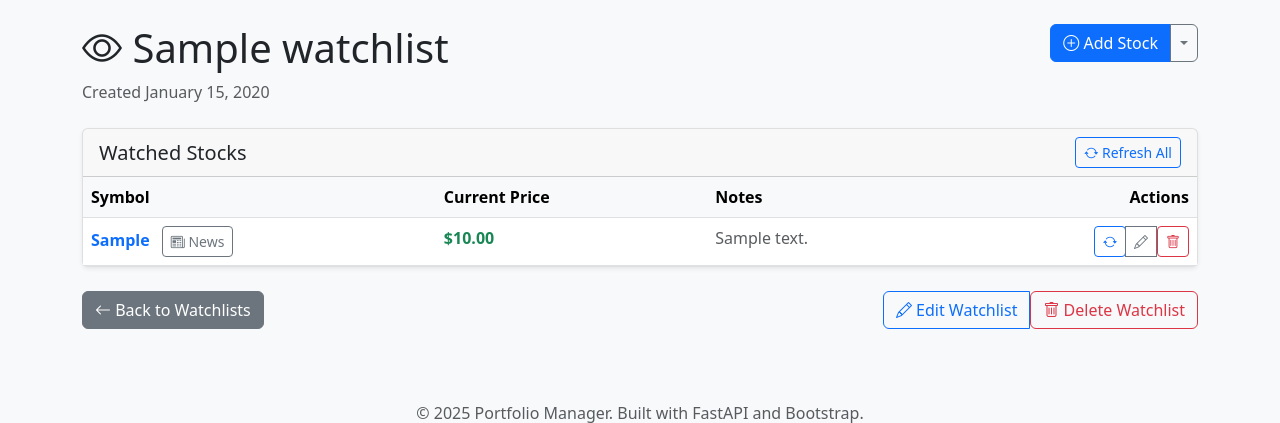
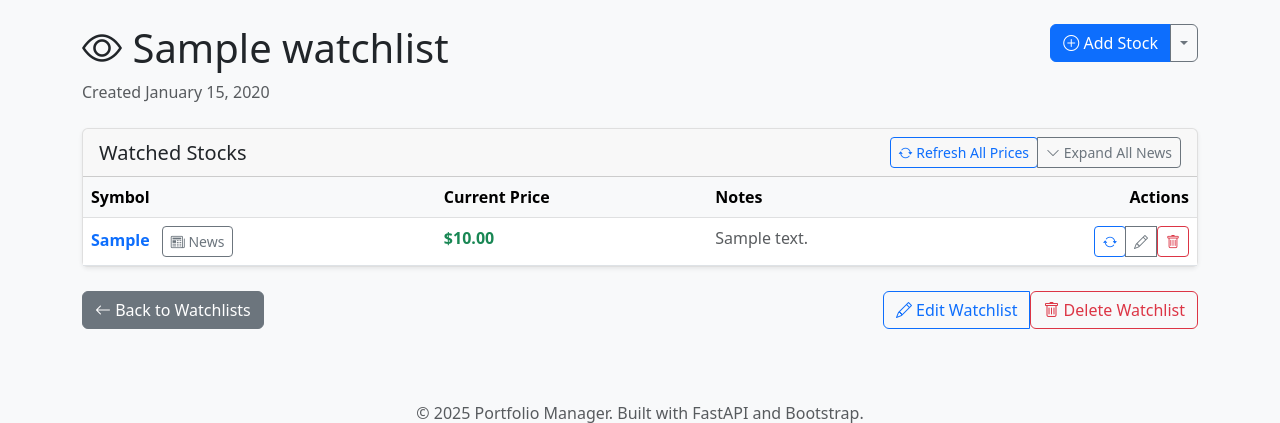
Before and after one commit to aijose/PortfolioManager, a FastAPI app: page /watchlists/1 in a window 1280 px wide. Shown: the part 56-479 px from the top of the page. Run offline with FastAPI, Linux system fonts and the light colour scheme; tables that the repository leaves empty hold one stand-in row (values such as "Sample post").

Commit message:
Enhance watchlist UI with improved button layout and expand all news functionality
- Change "Refresh All" button text to "Refresh All Prices" for clarity
- Add "Expand All News" button to expand/collapse all news sections at once
- Group both buttons together using btn-group for better visual alignment
- Implement JavaScript functionality to toggle all news sections simultaneously

🤖 Generated with [Claude Code](https://claude.ai/code)

Co-Authored-By: Claude <noreply@anthropic.com>

```diff
--- a/portfolio-manager/web_server/templates/watchlists/detail.html
+++ b/portfolio-manager/web_server/templates/watchlists/detail.html
@@ -96,11 +96,16 @@
     <div class="card">
         <div class="card-header d-flex justify-content-between align-items-center">
             <h5 class="mb-0">Watched Stocks</h5>
-            <form method="post" action="/watchlists/{{ watchlist.id }}/refresh-prices" class="d-inline">
-                <button type="submit" class="btn btn-outline-primary btn-sm">
-                    <i class="bi bi-arrow-repeat"></i> Refresh All
+            <div class="btn-group">
+                <form method="post" action="/watchlists/{{ watchlist.id }}/refresh-prices" class="d-inline">
+                    <button type="submit" class="btn btn-outline-primary btn-sm">
+                        <i class="bi bi-arrow-repeat"></i> Refresh All Prices
+                    </button>
+                </form>
+                <button type="button" class="btn btn-outline-secondary btn-sm" id="expand-all-news">
+                    <i class="bi bi-chevron-down"></i> Expand All News
                 </button>
-            </form>
+            </div>
         </div>
         <div class="card-body p-0">
             <div class="table-responsive">
@@ -222,6 +227,50 @@
 
 <script>
 document.addEventListener('DOMContentLoaded', function() {
+    // Handle expand/collapse all news button
+    let allExpanded = false;
+    const expandAllBtn = document.getElementById('expand-all-news');
+
+    if (expandAllBtn) {
+        expandAllBtn.addEventListener('click', function() {
+            const newsToggles = document.querySelectorAll('.news-toggle');
+
+            if (!allExpanded) {
+                // Expand all news sections
+                newsToggles.forEach(button => {
+                    const symbol = button.dataset.symbol;
+                    const newsRow = document.getElementById(`news-${symbol}`);
+
+                    if (newsRow.classList.contains('d-none')) {
+                        button.click(); // Trigger the existing click handler
+                    }
+                });
+
+                // Update button state
+                expandAllBtn.innerHTML = '<i class="bi bi-chevron-up"></i> Collapse All News';
+                expandAllBtn.classList.remove('btn-outline-secondary');
+                expandAllBtn.classList.add('btn-outline-primary');
+                allExpanded = true;
+            } else {
+                // Collapse all news sections
+                newsToggles.forEach(button => {
+                    const symbol = button.dataset.symbol;
+                    const newsRow = document.getElementById(`news-${symbol}`);
+
+                    if (!newsRow.classList.contains('d-none')) {
+                        button.click(); // Trigger the existing click handler
+                    }
+                });
+
+                // Update button state
+                expandAllBtn.innerHTML = '<i class="bi bi-chevron-down"></i> Expand All News';
+                expandAllBtn.classList.remove('btn-outline-primary');
+                expandAllBtn.classList.add('btn-outline-secondary');
+                allExpanded = false;
+            }
+        });
+    }
+
     // Handle news toggle buttons
     document.querySelectorAll('.news-toggle').forEach(button => {
         button.addEventListener('click', function(e) {
```
